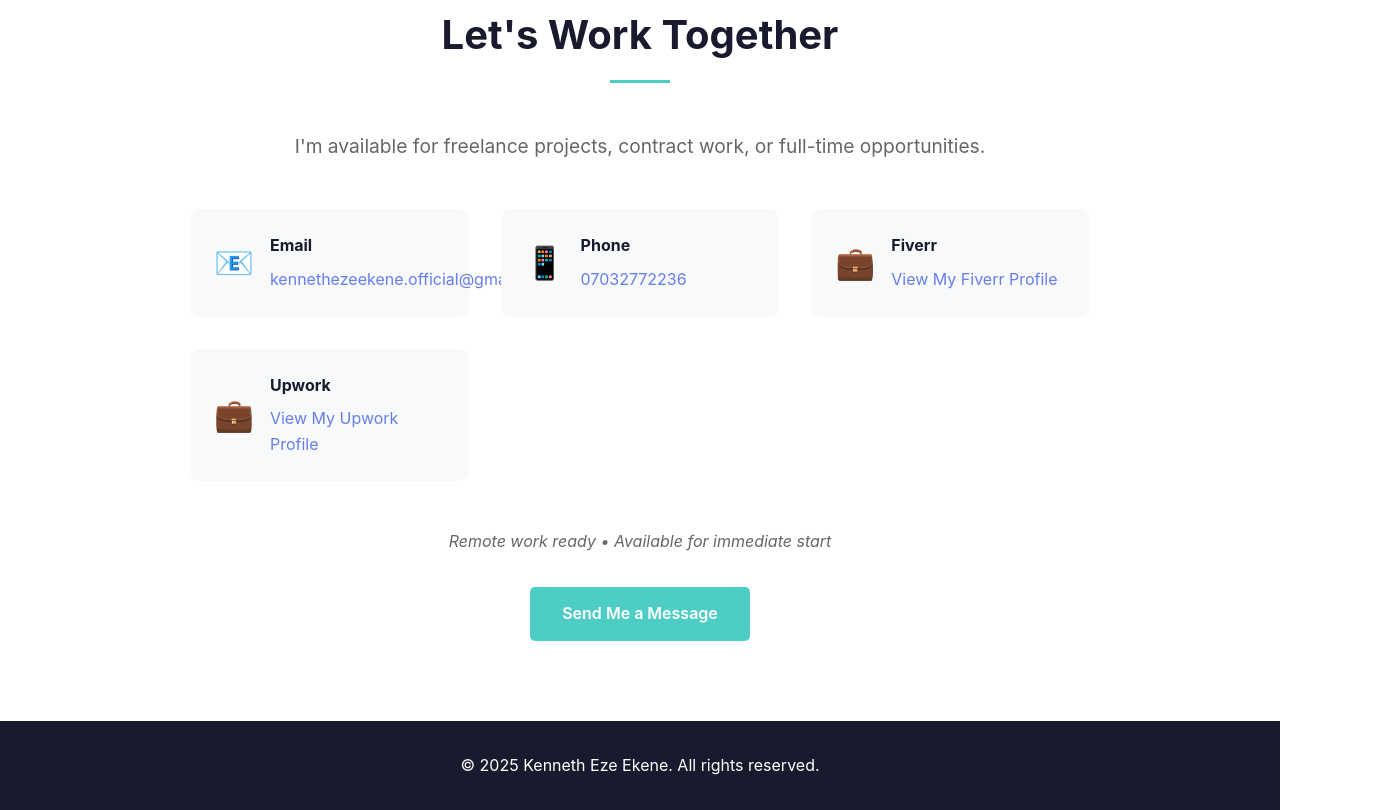
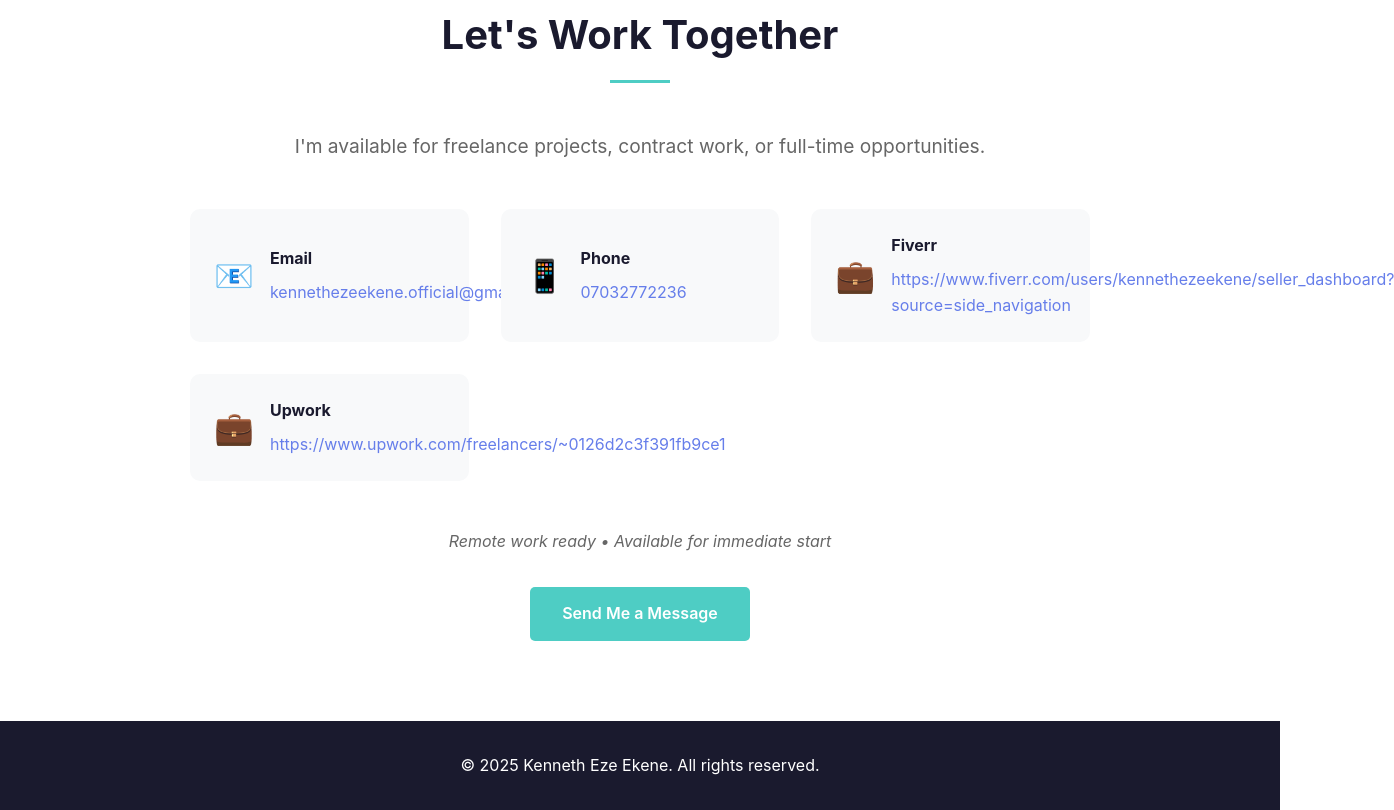
Before and after one commit to kenneth-eze/kenneth-eze.github.io, a plain HTML site: page index.html in a window 1280 px wide. Shown: the part 2750-3560 px from the top of the page, 1394 px wide, since content can reach past the window. Drawn offline with Linux system fonts and the light colour scheme.

Commit message:
Update index.html

```diff
--- a/index.html
+++ b/index.html
@@ -146,7 +146,7 @@
                     <span class="contact-icon">💼</span>
                     <div>
                         <h4>Fiverr</h4>
-                        <a href="https://www.fiverr.com/users/kennethezeekene/seller_dashboard?source=side_navigation" target="_blank">View My Fiverr Profile</a>
+                        <a href="https://www.fiverr.com/users/kennethezeekene/seller_dashboard?source=side_navigation" target="_blank">https://www.fiverr.com/users/kennethezeekene/seller_dashboard?source=side_navigation</a>
                     </div>
 
                 </div>
@@ -155,7 +155,7 @@
                     <span class="contact-icon">💼</span>
                     <div>
                         <h4>Upwork</h4>
-                        <a href="https://www.upwork.com/freelancers/~0126d2c3f391fb9ce1" target="_blank">View My Upwork Profile</a>
+                        <a href="https://www.upwork.com/freelancers/~0126d2c3f391fb9ce1" target="_blank">https://www.upwork.com/freelancers/~0126d2c3f391fb9ce1</a>
                     </div>
 
                 </div>
@@ -174,4 +174,5 @@
         </div>
     </footer>
 </body>
+
 </html>
```
